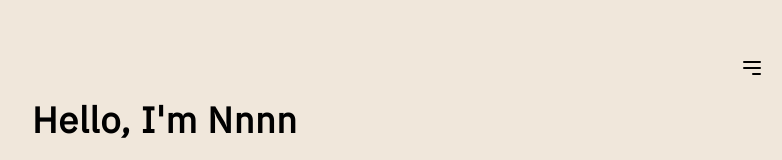
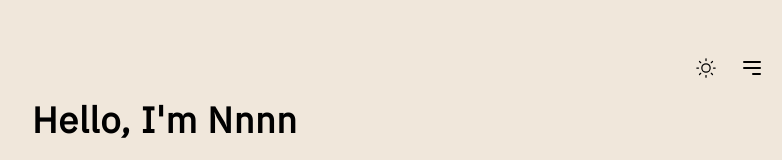
Before and after one commit to gk37497/nnnn, a Next.js app: page / in a window 1280 px wide. Shown: the top 160 px of the page, without its empty margins (244-1026 px from the left). Built offline with nearby package versions, Linux system fonts and the light colour scheme.

Commit message:
theme togler fixed

```diff
--- a/src/components/common/Navbar/Navbar.tsx
+++ b/src/components/common/Navbar/Navbar.tsx
@@ -26,7 +26,9 @@ const Navbar = () => {
         </button>
         <button className={s.toggler} onClick={changeTheme}>
           {theme === 'light' && <Moon className="h-5 w-5" />}
-          {theme === 'dark' && <Sun className="h-5 w-5" />}
+          {(theme === 'dark' || theme === 'system') && (
+            <Sun className="h-5 w-5" />
+          )}
         </button>
         <div
           // eslint-disable-next-line tailwindcss/migration-from-tailwind-2
```
